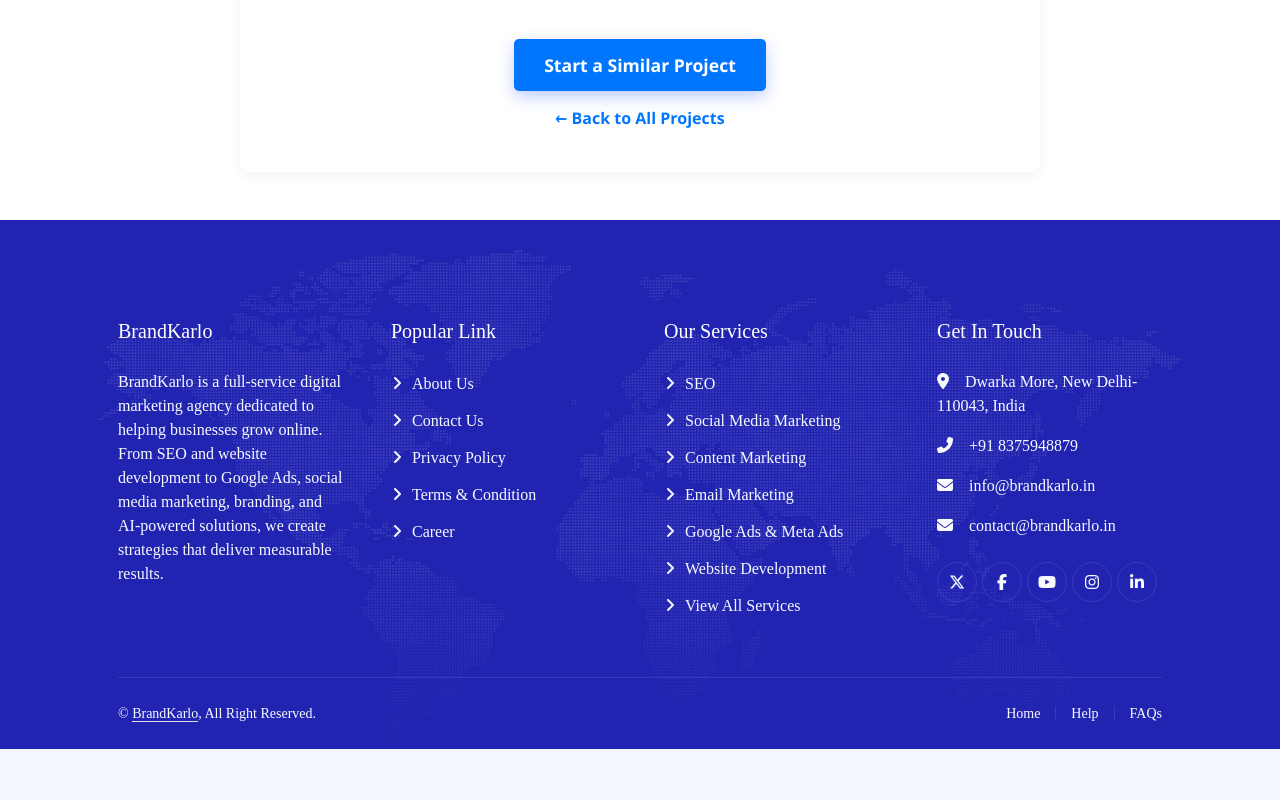
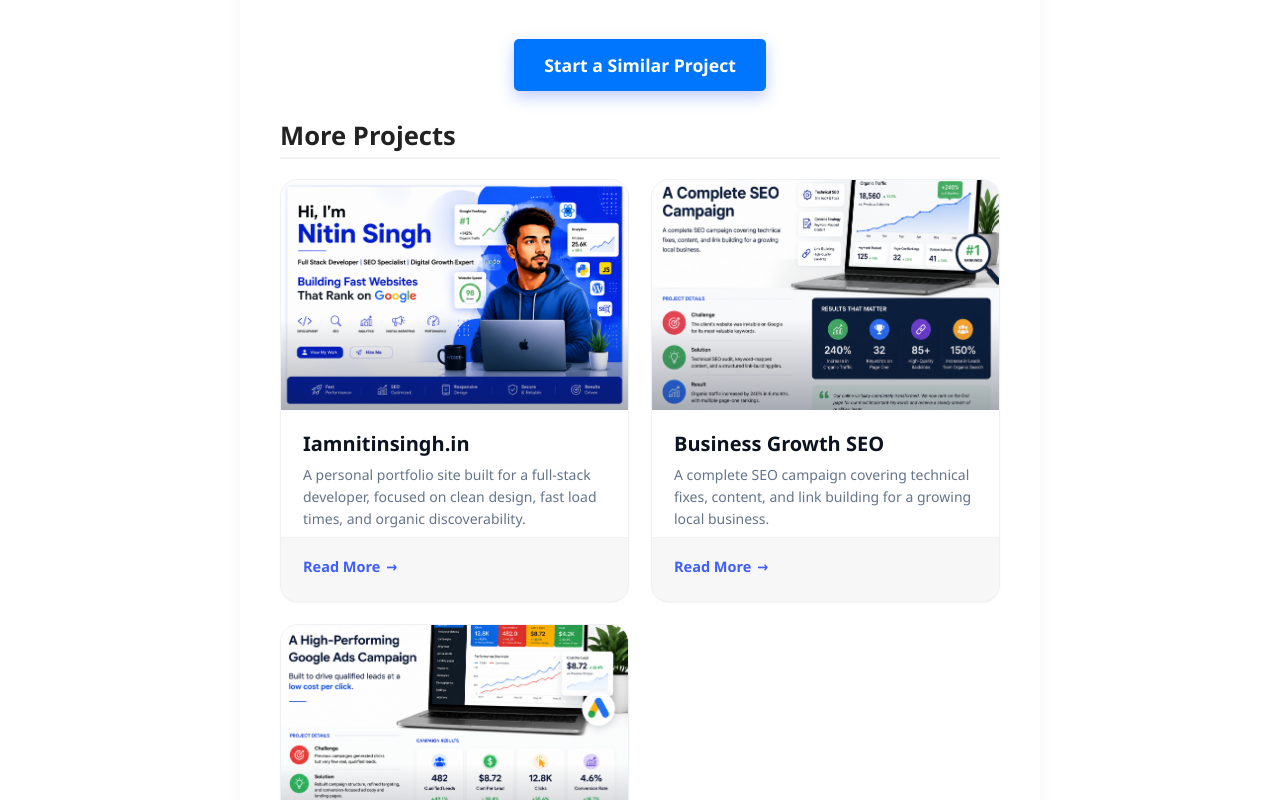
Before and after one commit to ns377792/brandkarlo-nextjs, a Next.js app: page /project/activechamp-shopify in a window 1280 px wide. Shown: the part 1320-2120 px from the top of the page. Before the commit the page ends 2069 px from the top, so only its background shows below. Built offline with nearby package versions, Linux system fonts and the light colour scheme.

Commit message:
optimize project section

```diff
--- a/app/style.css
+++ b/app/style.css
@@ -978,6 +978,60 @@ h6,
   border-top: 1px solid #f1f3f7;
 }
 
+/* Scoped to .related-projects-grid so these reliably win over the ambient
+   .ns-about-container p/h2 rules (higher specificity), and stay isolated
+   from any other future use of the generic .card/.card-title class names. */
+.related-projects-grid {
+  display: grid;
+  grid-template-columns: repeat(2, 1fr);
+  gap: 22px;
+  margin: 20px 0 30px;
+}
+
+.related-projects-grid .card {
+  background: #ffffff;
+  border-radius: 18px;
+  overflow: hidden;
+  box-shadow: 0 1px 2px rgba(15, 23, 42, 0.05);
+  border: 1px solid #eef0f4;
+  display: flex;
+  flex-direction: column;
+  transition: transform 0.25s ease, box-shadow 0.25s ease;
+}
+
+.related-projects-grid .card:hover {
+  transform: translateY(-4px);
+  box-shadow: 0 16px 32px rgba(15, 23, 42, 0.1);
+}
+
+.related-projects-grid .card-title {
+  font-size: 20px;
+  font-weight: 700;
+  margin-bottom: 8px;
+  margin-top: 0;
+  border-bottom: none;
+  padding-bottom: 0;
+  color: #0b1220;
+}
+
+.related-projects-grid .card-desc {
+  font-size: 14px;
+  line-height: 1.6;
+  color: #64748b;
+  margin-bottom: 0;
+}
+
+.related-projects-grid .card-footer {
+  padding: 16px 22px 22px;
+  border-top: 1px solid #f1f3f7;
+}
+
+@media (max-width: 640px) {
+  .related-projects-grid {
+    grid-template-columns: 1fr;
+  }
+}
+
 .case-study-list {
   list-style: none;
   padding: 0;
--- a/components/ProjectDetail.js
+++ b/components/ProjectDetail.js
@@ -1,12 +1,14 @@
 import Link from "next/link";
 import Image from "next/image";
 import { getServiceBySlug } from "@/lib/servicesData";
+import { getRelatedProjects } from "@/lib/projectsData";
 
 export default function ProjectDetail({ project }) {
   const projectUrl = `https://www.brandkarlo.in/project/${project.slug}`;
   const relatedService = project.relatedServiceSlug
     ? getServiceBySlug(project.relatedServiceSlug)
     : null;
+  const relatedProjects = getRelatedProjects(project.slug, 3);
 
   return (
     <>
@@ -108,6 +110,36 @@ export default function ProjectDetail({ project }) {
           </Link>
         </div>
 
+        {relatedProjects.length > 0 && (
+          <>
+            <h2>More Projects</h2>
+            <div className="related-projects-grid">
+              {relatedProjects.map((rp) => (
+                <article className="card" key={rp.slug}>
+                  <div className={`card-preview preview-${rp.category} has-img`}>
+                    <Image
+                      className="project-img"
+                      src={rp.image}
+                      alt={rp.imageAlt}
+                      fill
+                      sizes="(max-width: 680px) 100vw, (max-width: 980px) 50vw, 33vw"
+                    />
+                  </div>
+                  <div className="card-body">
+                    <h3 className="card-title">{rp.title}</h3>
+                    <p className="card-desc">{rp.shortDesc}</p>
+                  </div>
+                  <div className="card-footer">
+                    <Link href={`/project/${rp.slug}`} className="view-link">
+                      Read More <span className="arrow">&rarr;</span>
+                    </Link>
+                  </div>
+                </article>
+              ))}
+            </div>
+          </>
+        )}
+
         <div className="ns-service-back">
           <Link href="/project">&larr; Back to All Projects</Link>
         </div>
```
Also changed, not shown: app/project/page.js (+35 -0 lines), lib/projectsData.js.
